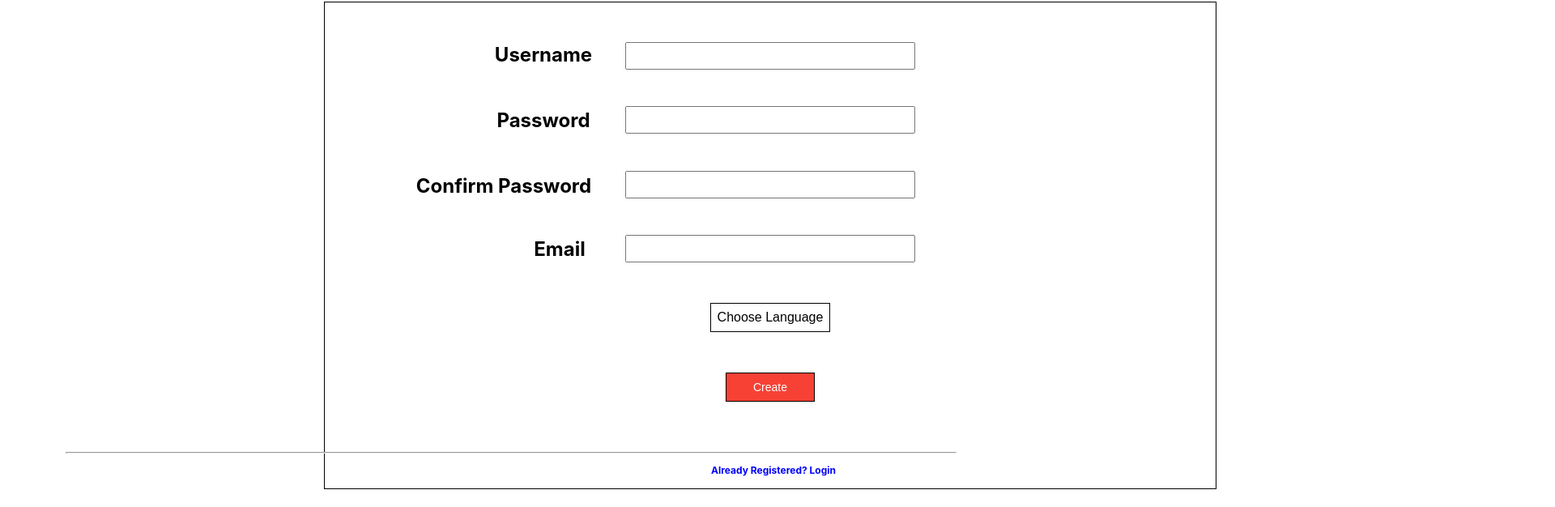
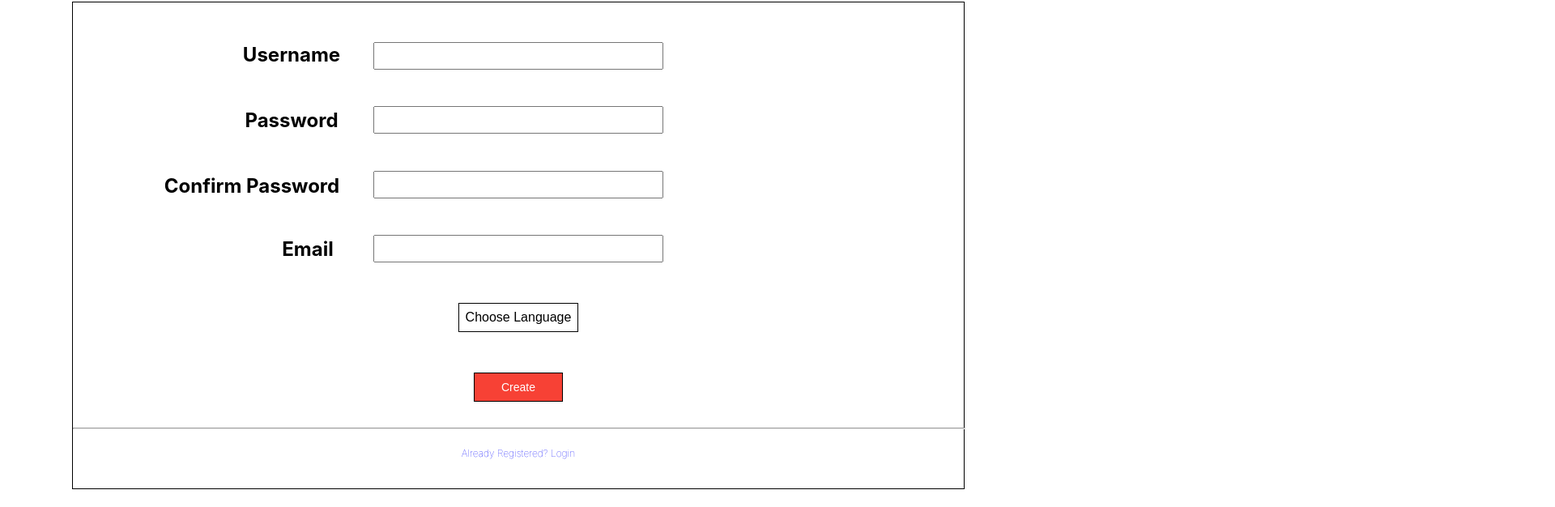
Before and after one commit to mitchswise/Entangled-Philosophies, a React (Create React App) app in the folder entangled/: page /~entangledPhilosophy/Entangled-Philosophies/entangled/build/register in a window 1280 px wide. Shown: the part 106-732 px from the top of the page at 81% size, 1920 px wide, since content can reach past the window. Built offline with nearby package versions, Linux system fonts and the light colour scheme.

Commit message:
Fixed some issues with resizing windows

```diff
--- a/entangled/src/components/Register.css
+++ b/entangled/src/components/Register.css
@@ -8,10 +8,11 @@
     width: 1100px;
     Height: 600px;
     top: -140px;
-    left: 400px;
     position: relative;
     text-align: center;
+    margin:auto;
 }
+
 
 #password{
     top: -24px;
@@ -32,8 +33,12 @@
 
 #addUserStatus {
     color: red;
+    text-align: center;
     text-decoration: bold;
     font-size: 18px;
+    top: -150px;
+    position: relative;
+    margin: auto;
 }
 
 .inputBoxes {
@@ -73,8 +78,7 @@
 }
 
 #alreadyRegisteredLoginText {
-    left:878px;
-    top: -197px;
+    top: 60px;
     position: relative;
     text-decoration: thin;
     font-weight:lighter;
@@ -91,12 +95,8 @@
 }
 
 #hr{
-    width:893px;
-    padding-left: 204px;
-    padding-right:1px;
-    left:-9px;
-    right:-1px;
-    top:-194px;
+    width:100%;
+    top:54px;
     color: lightgray;
     position: relative;
 
@@ -132,3 +132,8 @@
    top:40px;
 
 }
+
+#registerContainer
+{
+    text-align: center;
+}
--- a/entangled/src/components/Register.js
+++ b/entangled/src/components/Register.js
@@ -83,14 +83,13 @@ export default class Register extends React.Component {
                         </div>
                         <button type="button" className="inputBoxes" id="login" onClick={doAddUser}><div id="loginBtnTxt">Create</div></button>
 
+
+                        <hr id="hr"></hr>
+
+                        <h4 id="alreadyRegisteredLoginText">Already Registered? Login</h4>
                     </div>
-                    <br /><div id="addUserStatus"></div>
-
                 </div>
-                <hr id="hr"></hr>
-                <div id="alreadyRegisteredLoginText">
-                    <h4>Already Registered? Login</h4>
-                </div>
+                <br /><div id="addUserStatus"></div>
 
             </div>
 
```
